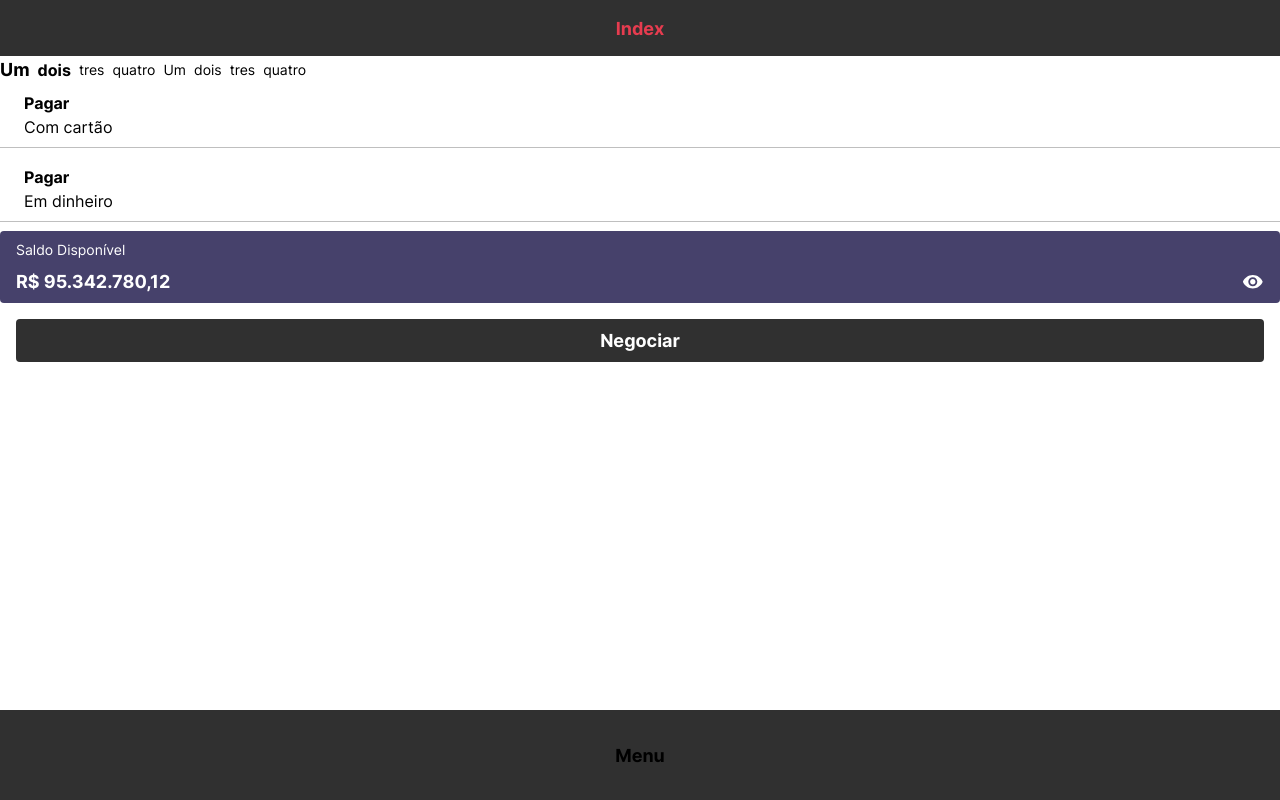
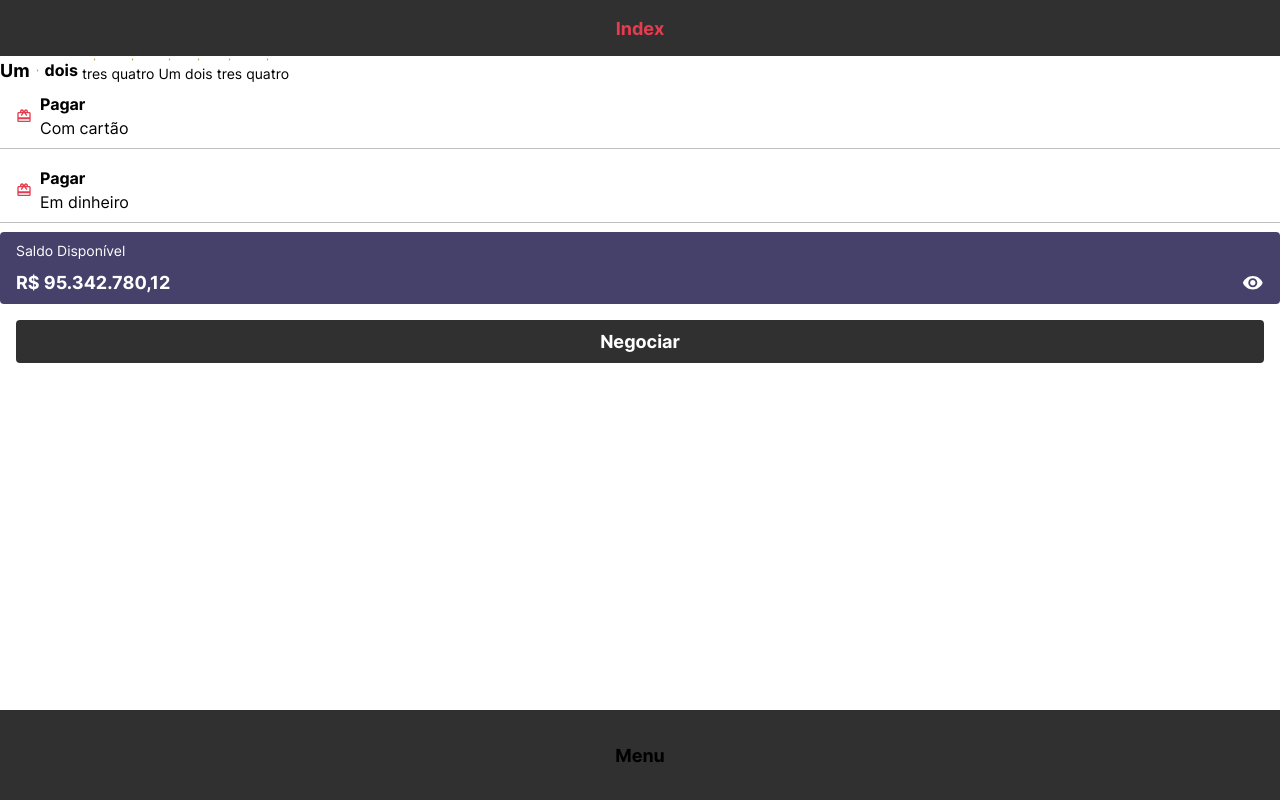
Before and after one commit to fcms14/react-components, a React (Vite) app: page / in a window 1280 px wide. Built offline with nearby package versions, Linux system fonts and the light colour scheme.

Commit message:
fix: build after sync

```diff
--- a/src/components/atoms/Breadcrumb/index.tsx
+++ b/src/components/atoms/Breadcrumb/index.tsx
@@ -3,38 +3,26 @@ import Icon from "../Icon"
 import Title from "../Title"
 import Subtitle from "../Subtitle"
 import Text from "../Text"
-
+import { MdArrowRight } from "react-icons/md"
 
 interface Interface {
   paths: string[]
 }
 
-
-
-
-const Breadcrumb = ({paths}: Interface) => {
-
-
-
+const Breadcrumb = ({ paths }: Interface) => {
   return (
     <BreadcrumbStyle>
       <Title> {paths.slice(0, 1)[0]}</Title>
+
       {paths.slice(1, 2)[0] && <>
-        <Icon width={7} icon={"AngleRight"} color="#BE9E37" />
+        <Icon width={7} icon={MdArrowRight} color="#BE9E37" />
         <Subtitle> {paths.slice(1, 2)[0]} </Subtitle>
-      </>
+      </>}
 
-      }
-        {paths.slice(2).map(
-          (t: string, i) =>
-
-              <>
-                <Icon width={7} icon={"AngleRight"} color="#BE9E37" />
-                <Text> {t} </Text>
-
-              </>
-
-        )}
+      {paths.slice(2).map((text: string, i: number) => <span key={i}>
+        <Icon width={7} icon={MdArrowRight} color="#BE9E37" />
+        <Text> {text} </Text>
+      </span>)}
     </BreadcrumbStyle>
   )
 }
--- a/src/pages/Index/index.tsx
+++ b/src/pages/Index/index.tsx
@@ -8,22 +8,25 @@ import Menurows from "../../components/organisms/Menurows"
 import { Row } from "../../components/organisms/Row"
 import { MdRemoveRedEye } from "react-icons/md"
 import { Mask } from "../../helpers/Mask"
+import { MdCardGiftcard } from "react-icons/md"
 
 const Index = () => {
   const navigate = useNavigate()
   const balance = Mask.currencyBrl("9534278012")
+
   const items = [
     {
       title: "Pagar",
-      icon: "CreditCard",
-      text: "Com cartão"
+      text: "Com cartão",
+      icon: MdCardGiftcard,
     },
     {
       title: "Pagar",
-      icon: "Currency",
-      text: "Em dinheiro"
+      text: "Em dinheiro",
+      icon: MdCardGiftcard,
     },
   ];
+
   return (
     <ViewPort>
       <Header.Default text="Index" />
```
Also changed, not shown: src/components/organisms/Menurows.tsx (+4 -7 lines).
